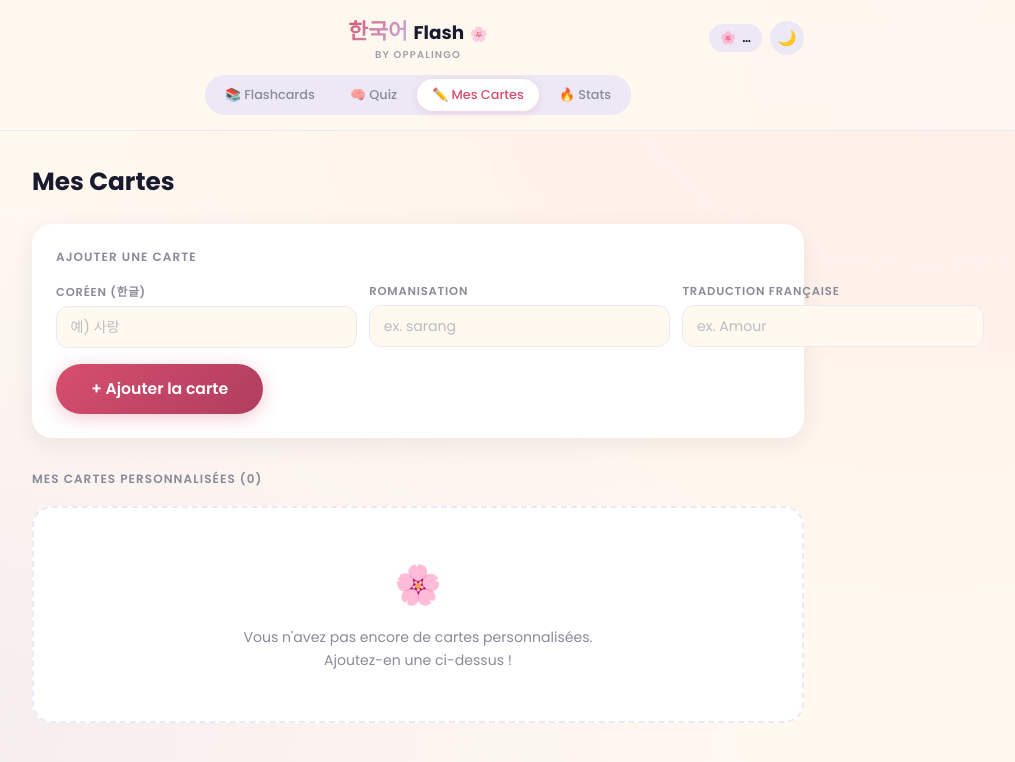
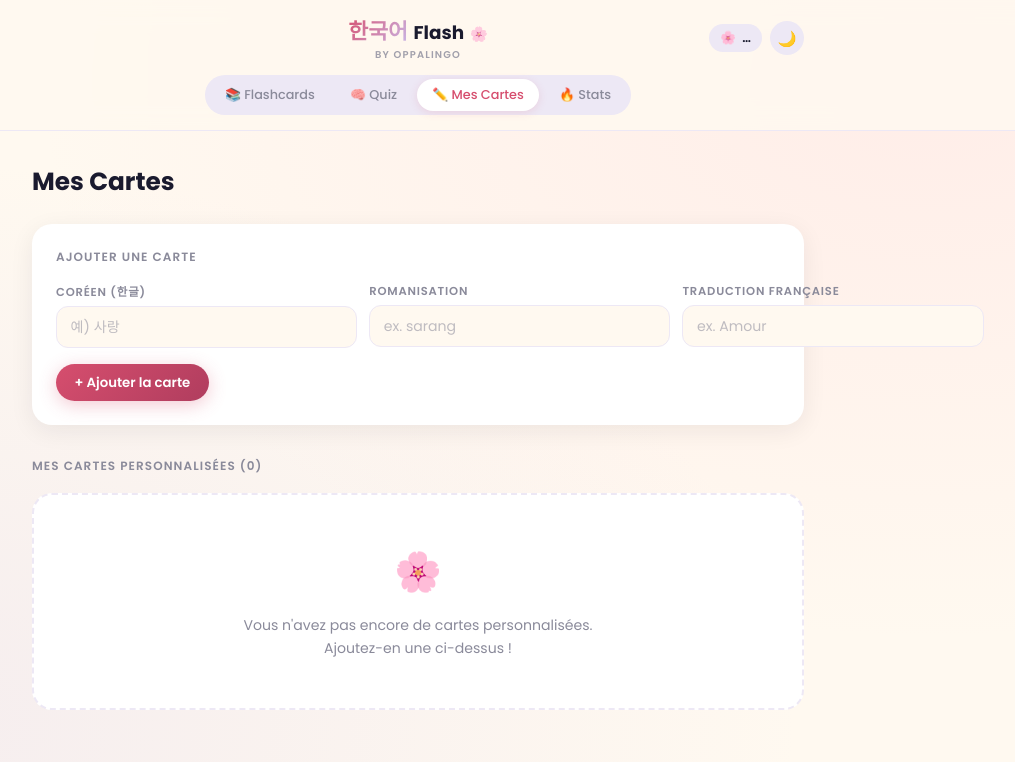
Before and after one commit to JayVince/hangugeo-flash, a website: page views/app.html in a window 1280 px wide. Both pictures are taken after a click on the button "✏️ Mes Cartes". Shown: the whole page, without its empty margins (222-1237 px from the left). Drawn offline with Linux system fonts and the light colour scheme; no server answers.

Commit message:
Correctif sur certains boutons + couoleurs fleches droite/gauche non adapte au mode sombre

```diff
--- a/public/style.css
+++ b/public/style.css
@@ -5,6 +5,15 @@
 
 /* ── Reset & Variables ──────────────────────────── */
 *, *::before, *::after { box-sizing: border-box; margin: 0; padding: 0; }
+
+/* Les navigateurs appliquent par défaut une couleur de texte fixe
+   (souvent noire) aux <button>, qui n'hérite pas automatiquement du
+   thème — cause du texte invisible en mode sombre sur certains boutons
+   sans couleur explicite. On force l'héritage ici, une fois pour toutes. */
+button {
+  font-family: inherit;
+  color: inherit;
+}
 
 :root {
   --bg:           #FFF9F0;
@@ -394,6 +403,7 @@ main {
 .btn-icon {
   background: var(--card);
   border: 1.5px solid var(--border);
+  color: var(--text);
   width: 46px;
   height: 46px;
   border-radius: 50%;
@@ -537,6 +547,14 @@ main {
   opacity: .6;
   cursor: default;
   transform: none;
+}
+
+/* Variante compacte — pour les boutons "Ajouter/Enregistrer" dans des
+   formulaires resserrés (Mes Cartes, panneau admin), où la taille "hero"
+   de .btn-primary (pensée pour "Commencer le quiz" etc.) est trop imposante. */
+.btn-primary.btn-compact {
+  padding: .55rem 1.15rem;
+  font-size: .83rem;
 }
 
 .quiz-meta {
--- a/views/app.html
+++ b/views/app.html
@@ -237,7 +237,7 @@
           </div>
         </div>
         <div class="form-buttons">
-          <button class="btn-primary" id="btn-add-card">+ Ajouter la carte</button>
+          <button class="btn-primary btn-compact" id="btn-add-card">+ Ajouter la carte</button>
           <button class="btn-cancel hidden" id="btn-cancel-edit">Annuler</button>
         </div>
         <p class="form-error hidden" id="form-error">Veuillez remplir tous les champs.</p>
```
Also changed, not shown: views/admin.html (+2 -2 lines), README.md (renamed from DEPLOIEMENT-HOSTINGER.md).
